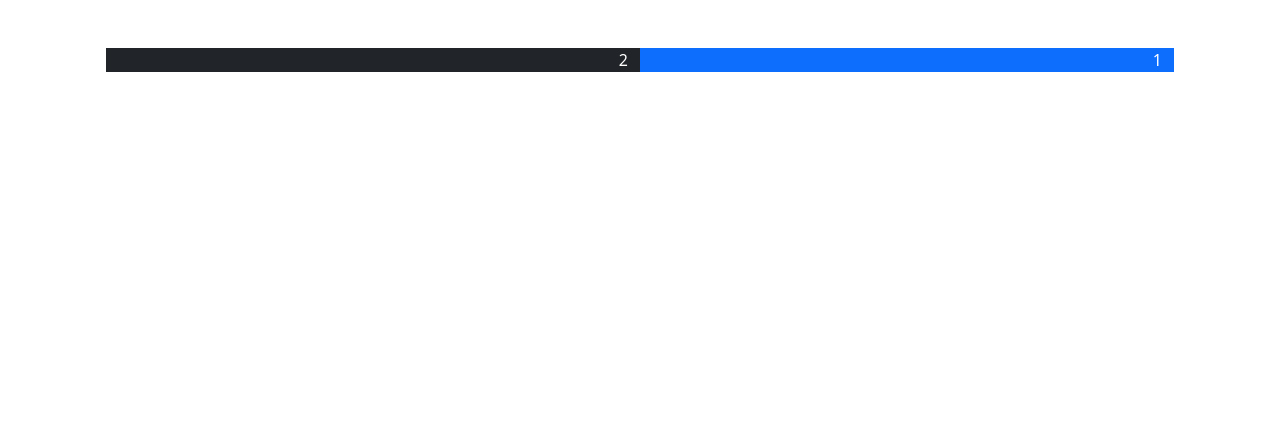
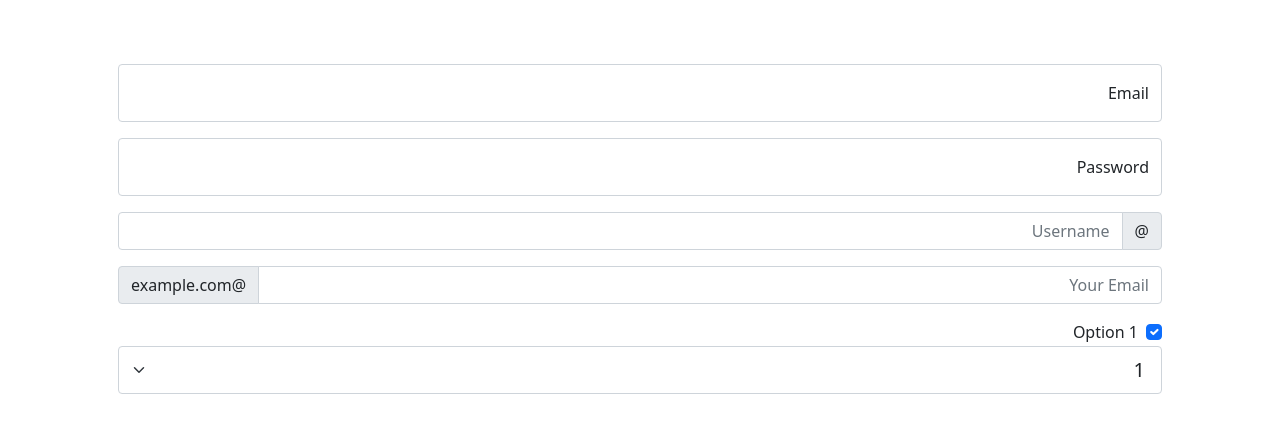
Before and after one commit to seyed-amir-mehrizi/bootstrap-v5-rtl, a plain HTML site: page index.html in a window 1280 px wide. Drawn offline with nearby package versions, Linux system fonts and the light colour scheme; files that its build step writes are made by us from their sources.

Commit message:
make form rtl.

```diff
--- a/index.html
+++ b/index.html
@@ -11,10 +11,38 @@
 
 <body>
     <div class="container p-5">
-      <div class="row">
-        <div class="col-sm-6 bg-primary text-white">1</div>
-        <div class="col-sm-6 bg-dark text-white">2</div>
+      <div class="form-floating mb-3 mt-3">
+        <input type="text" class="form-control" id="email" placeholder="Enter email" name="email">
+        <label for="email">Email</label>
       </div>
+
+      <div class="form-floating mt-3 mb-3">
+        <input type="text" class="form-control" id="pwd" placeholder="Enter password" name="pswd">
+        <label for="pwd">Password</label>
+      </div>
+      <form>
+        <div class="input-group">
+          <span class="input-group-text">@</span>
+          <input type="text" class="form-control" placeholder="Username">
+        </div>
+
+        <div class="input-group my-3">
+          <input type="text" class="form-control" placeholder="Your Email">
+          <span class="input-group-text">@example.com</span>
+        </div>
+
+        <div class="form-check">
+          <input class="form-check-input" type="checkbox" id="check1" name="option1" value="something" checked>
+          <label class="form-check-label">Option 1</label>
+        </div>
+
+        <select class="form-select form-select-lg">
+          <option>1</option>
+          <option>2</option>
+          <option>3</option>
+          <option>4</option>
+        </select>
+      </form>
     </div>
 
 </body>
--- a/scss/_forms-rtl.scss
+++ b/scss/_forms-rtl.scss
@@ -1,9 +1,9 @@
 @import "forms/labels";
 @import "forms/form-text";
 @import "forms/form-control";
-@import "forms/form-select";
-@import "forms/form-check";
+@import "forms/form-select-rtl";
+@import "forms/form-check-rtl";
 @import "forms/form-range";
-@import "forms/floating-labels";
+@import "forms/floating-labels-rtl";
 @import "forms/input-group-rtl";
 @import "forms/validation";
--- /dev/null
+++ b/scss/forms/_floating-labels-rtl.scss
@@ -0,0 +1,63 @@
+.form-floating {
+    position: relative;
+
+    > .form-control,
+    > .form-select {
+      height: $form-floating-height;
+      line-height: $form-floating-line-height;
+    }
+
+    > label {
+      position: absolute;
+      top: 0;
+      right: 0;
+      height: 100%; // allow textareas
+      padding: $form-floating-padding-y $form-floating-padding-x;
+      pointer-events: none;
+      border: $input-border-width solid transparent; // Required for aligning label's text with the input as it affects inner box model
+      transform-origin: 0 0;
+      @include transition($form-floating-transition);
+    }
+
+    // stylelint-disable no-duplicate-selectors
+    > .form-control {
+      padding: $form-floating-padding-y $form-floating-padding-x;
+
+      &::placeholder {
+        color: transparent;
+      }
+
+      &:focus,
+      &:not(:placeholder-shown) {
+        padding-top: $form-floating-input-padding-t;
+        padding-bottom: $form-floating-input-padding-b;
+      }
+      // Duplicated because `:-webkit-autofill` invalidates other selectors when grouped
+      &:-webkit-autofill {
+        padding-top: $form-floating-input-padding-t;
+        padding-bottom: $form-floating-input-padding-b;
+      }
+    }
+
+    > .form-select {
+      padding-top: $form-floating-input-padding-t;
+      padding-bottom: $form-floating-input-padding-b;
+    }
+
+    > .form-control:focus,
+    > .form-control:not(:placeholder-shown),
+    > .form-select {
+      ~ label {
+        opacity: $form-floating-label-opacity;
+        transform: $form-floating-label-transform;
+      }
+    }
+    // Duplicated because `:-webkit-autofill` invalidates other selectors when grouped
+    > .form-control:-webkit-autofill {
+      ~ label {
+        opacity: $form-floating-label-opacity;
+        transform: $form-floating-label-transform;
+      }
+    }
+    // stylelint-enable no-duplicate-selectors
+  }
--- /dev/null
+++ b/scss/forms/_form-check-rtl.scss
@@ -0,0 +1,152 @@
+//
+// Check/radio
+//
+
+.form-check {
+    display: block;
+    min-height: $form-check-min-height;
+    padding-right: $form-check-padding-start;
+    margin-bottom: $form-check-margin-bottom;
+
+    .form-check-input {
+      float: right;
+      margin-right: $form-check-padding-start * -1;
+    }
+  }
+
+  .form-check-input {
+    width: $form-check-input-width;
+    height: $form-check-input-width;
+    margin-top: ($line-height-base - $form-check-input-width) * .5; // line-height minus check height
+    vertical-align: top;
+    background-color: $form-check-input-bg;
+    background-repeat: no-repeat;
+    background-position: center;
+    background-size: contain;
+    border: $form-check-input-border;
+    appearance: none;
+    color-adjust: exact; // Keep themed appearance for print
+    @include transition($form-check-transition);
+
+    &[type="checkbox"] {
+      @include border-radius($form-check-input-border-radius);
+    }
+
+    &[type="radio"] {
+      // stylelint-disable-next-line property-disallowed-list
+      border-radius: $form-check-radio-border-radius;
+    }
+
+    &:active {
+      filter: $form-check-input-active-filter;
+    }
+
+    &:focus {
+      border-color: $form-check-input-focus-border;
+      outline: 0;
+      box-shadow: $form-check-input-focus-box-shadow;
+    }
+
+    &:checked {
+      background-color: $form-check-input-checked-bg-color;
+      border-color: $form-check-input-checked-border-color;
+
+      &[type="checkbox"] {
+        @if $enable-gradients {
+          background-image: escape-svg($form-check-input-checked-bg-image), var(--#{$variable-prefix}gradient);
+        } @else {
+          background-image: escape-svg($form-check-input-checked-bg-image);
+        }
+      }
+
+      &[type="radio"] {
+        @if $enable-gradients {
+          background-image: escape-svg($form-check-radio-checked-bg-image), var(--#{$variable-prefix}gradient);
+        } @else {
+          background-image: escape-svg($form-check-radio-checked-bg-image);
+        }
+      }
+    }
+
+    &[type="checkbox"]:indeterminate {
+      background-color: $form-check-input-indeterminate-bg-color;
+      border-color: $form-check-input-indeterminate-border-color;
+
+      @if $enable-gradients {
+        background-image: escape-svg($form-check-input-indeterminate-bg-image), var(--#{$variable-prefix}gradient);
+      } @else {
+        background-image: escape-svg($form-check-input-indeterminate-bg-image);
+      }
+    }
+
+    &:disabled {
+      pointer-events: none;
+      filter: none;
+      opacity: $form-check-input-disabled-opacity;
+    }
+
+    // Use disabled attribute in addition of :disabled pseudo-class
+    // See: https://github.com/twbs/bootstrap/issues/28247
+    &[disabled],
+    &:disabled {
+      ~ .form-check-label {
+        opacity: $form-check-label-disabled-opacity;
+      }
+    }
+  }
+
+  .form-check-label {
+    color: $form-check-label-color;
+    cursor: $form-check-label-cursor;
+  }
+
+  //
+  // Switch
+  //
+
+  .form-switch {
+    padding-right: $form-switch-padding-start;
+
+    .form-check-input {
+      width: $form-switch-width;
+      margin-right: $form-switch-padding-start * -1;
+      background-image: escape-svg($form-switch-bg-image);
+      background-position: right center;
+      @include border-radius($form-switch-border-radius);
+      @include transition($form-switch-transition);
+
+      &:focus {
+        background-image: escape-svg($form-switch-focus-bg-image);
+      }
+
+      &:checked {
+        background-position: $form-switch-checked-bg-position;
+
+        @if $enable-gradients {
+          background-image: escape-svg($form-switch-checked-bg-image), var(--#{$variable-prefix}gradient);
+        } @else {
+          background-image: escape-svg($form-switch-checked-bg-image);
+        }
+      }
+    }
+  }
+
+  .form-check-inline {
+    display: inline-block;
+    margin-right: $form-check-inline-margin-end;
+  }
+
+  .btn-check {
+    position: absolute;
+    clip: rect(0, 0, 0, 0);
+    pointer-events: none;
+
+    &[disabled],
+    &:disabled {
+      + .btn {
+        pointer-events: none;
+        filter: none;
+        opacity: $form-check-btn-check-disabled-opacity;
+      }
+    }
+  }
--- /dev/null
+++ b/scss/forms/_form-select-rtl.scss
@@ -0,0 +1,70 @@
+// Select
+//
+// Replaces the browser default select with a custom one, mostly pulled from
+// https://primer.github.io/.
+
+.form-select {
+    display: block;
+    width: 100%;
+    padding: $form-select-padding-y $form-select-padding-x  $form-select-padding-y $form-select-indicator-padding;
+    // stylelint-disable-next-line property-no-vendor-prefix
+    -moz-padding-start: subtract($form-select-padding-x, 3px); // See https://github.com/twbs/bootstrap/issues/32636
+    font-family: $form-select-font-family;
+    @include font-size($form-select-font-size);
+    font-weight: $form-select-font-weight;
+    line-height: $form-select-line-height;
+    color: $form-select-color;
+    background-color: $form-select-bg;
+    background-image: escape-svg($form-select-indicator);
+    background-repeat: no-repeat;
+    background-position: left 0.75rem center;
+    background-size: $form-select-bg-size;
+    border: $form-select-border-width solid $form-select-border-color;
+    @include border-radius($form-select-border-radius, 0);
+    @include box-shadow($form-select-box-shadow);
+    @include transition($form-select-transition);
+    appearance: none;
+
+    &:focus {
+      border-color: $form-select-focus-border-color;
+      outline: 0;
+      @if $enable-shadows {
+        @include box-shadow($form-select-box-shadow, $form-select-focus-box-shadow);
+      } @else {
+        // Avoid using mixin so we can pass custom focus shadow properly
+        box-shadow: $form-select-focus-box-shadow;
+      }
+    }
+
+    &[multiple],
+    &[size]:not([size="1"]) {
+      padding-left: $form-select-padding-x;
+      background-image: none;
+    }
+
+    &:disabled {
+      color: $form-select-disabled-color;
+      background-color: $form-select-disabled-bg;
+      border-color: $form-select-disabled-border-color;
+    }
+
+    // Remove outline from select box in FF
+    &:-moz-focusring {
+      color: transparent;
+      text-shadow: 0 0 0 $form-select-color;
+    }
+  }
+
+  .form-select-sm {
+    padding-top: $form-select-padding-y-sm;
+    padding-bottom: $form-select-padding-y-sm;
+    padding-right: $form-select-padding-x-sm;
+    @include font-size($form-select-font-size-sm);
+  }
+
+  .form-select-lg {
+    padding-top: $form-select-padding-y-lg;
+    padding-bottom: $form-select-padding-y-lg;
+    padding-right: $form-select-padding-x-lg;
+    @include font-size($form-select-font-size-lg);
+  }
```
